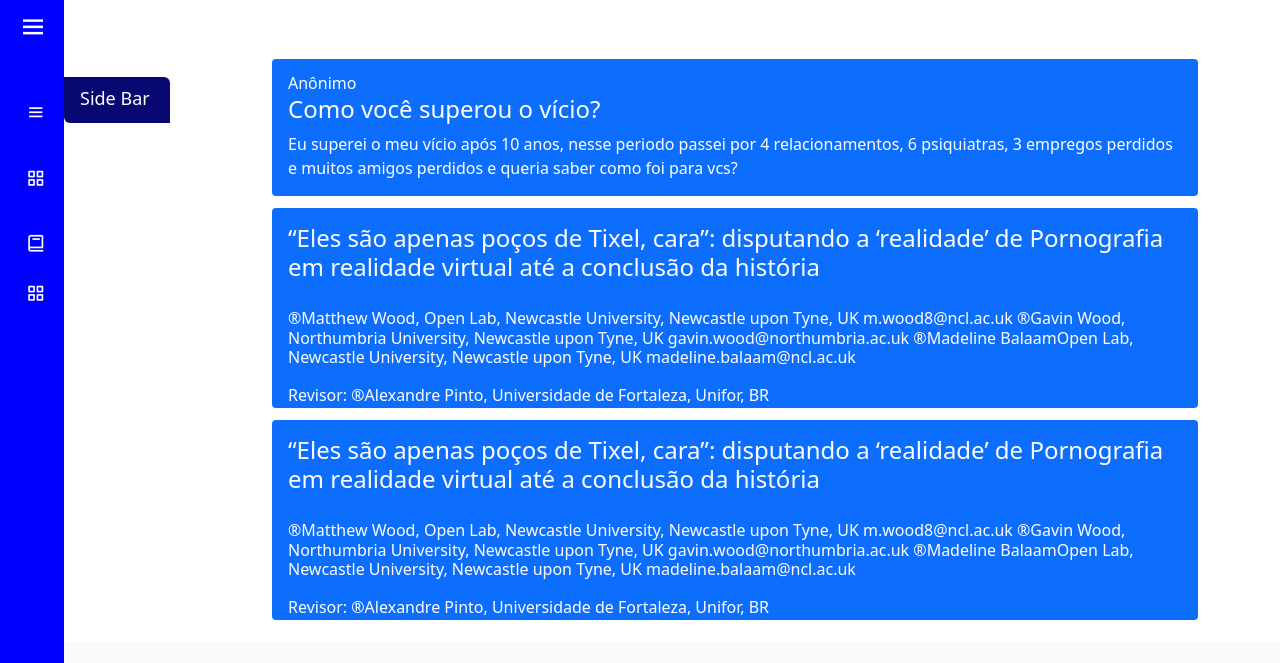
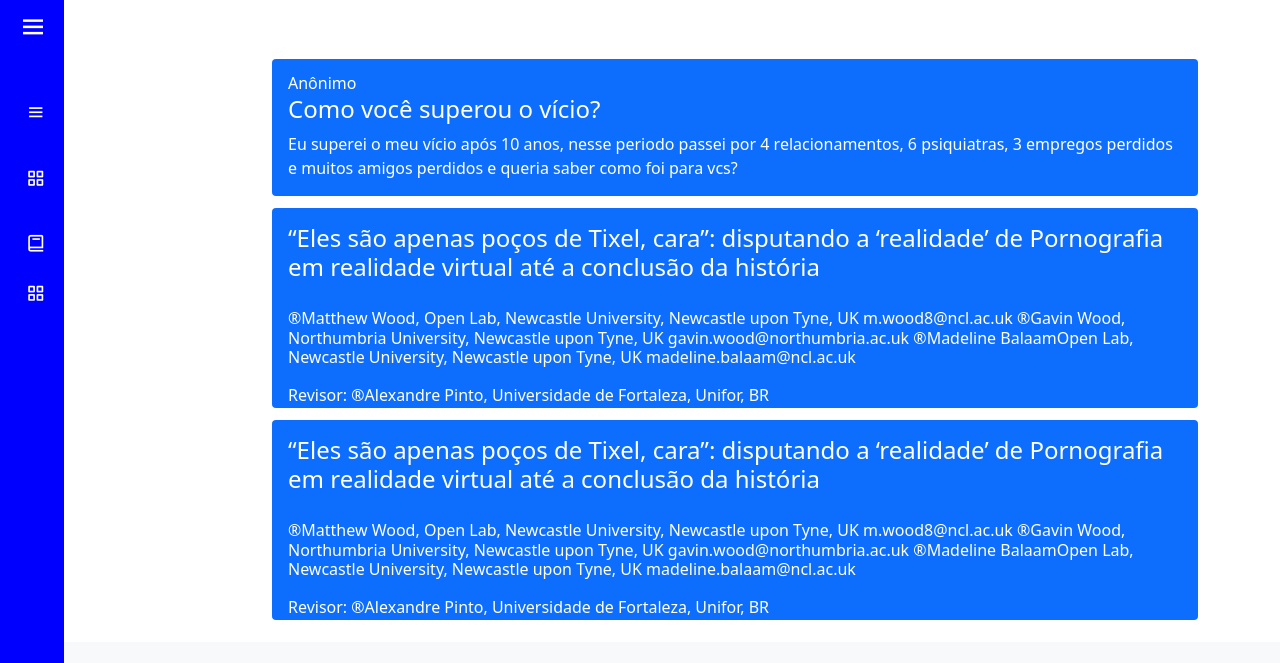
Before and after one commit to henriquefac/Filtrando-as-paginas, a plain HTML site: page main_content.html in a window 1280 px wide. Shown: the part 123-786 px from the top of the page. Drawn offline with nearby package versions, Linux system fonts and the light colour scheme.

Commit message:
corrigindo um problema com a side bar

```diff
--- a/main_content.html
+++ b/main_content.html
@@ -50,9 +50,7 @@
                 </a>
                 <!-- <i class='bx bxs-chevron-down' ></i> -->
 
-                <ul class="sub-menu blank">
-                  <li><a href="#" class="link_name">Side Bar</a></li>
-                </ul>
+
               </li>
 
               <li>
```
